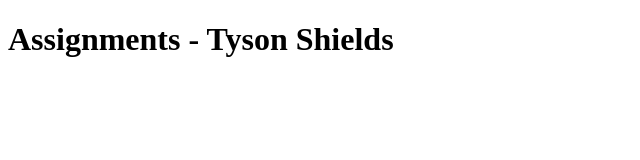
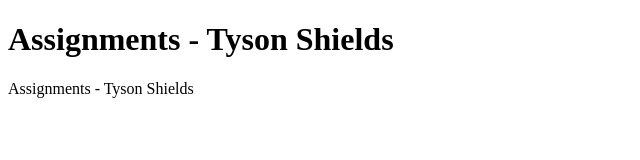
Before and after one commit to tysonshields00/ADPR-458, a plain HTML site: page assignments/index.html in a window 1280 px wide. Shown: the whole page, without its empty margins (0-640 px from the left). Drawn offline with Linux system fonts and the light colour scheme.

Commit message:
First Push v4

```diff
--- a/assignments/index.html
+++ b/assignments/index.html
@@ -7,6 +7,6 @@
 
     <body>
         <h1>Assignments - Tyson Shields</h1>
-
+        <p>Assignments - Tyson Shields</p>
     </body>
 </html>
```
Also changed, not shown: index.html (+1 -1 lines).
